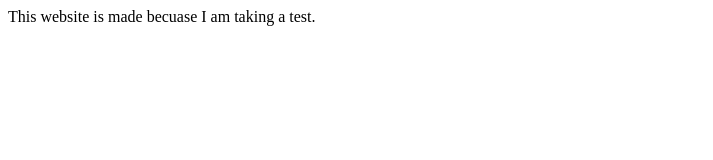
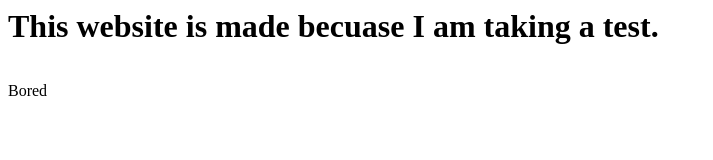
Before and after one commit to Azucena676463/Test1, a plain HTML site: page index.html in a window 1280 px wide. Shown: the whole page, without its empty margins (0-713 px from the left). Drawn offline with Linux system fonts and the light colour scheme.

Commit message:
changed my website

```diff
--- a/index.html
+++ b/index.html
@@ -5,9 +5,8 @@
 </title>
 <link>
 <body>
-<p>  This website is made becuase I am taking a test.</p>
+<h1> This website is made becuase I am taking a test.</h1>
 <img scr="download.jpg">
+<p>Bored</P>
 </body>
-<h1>
-</h1>
 </html>
```
